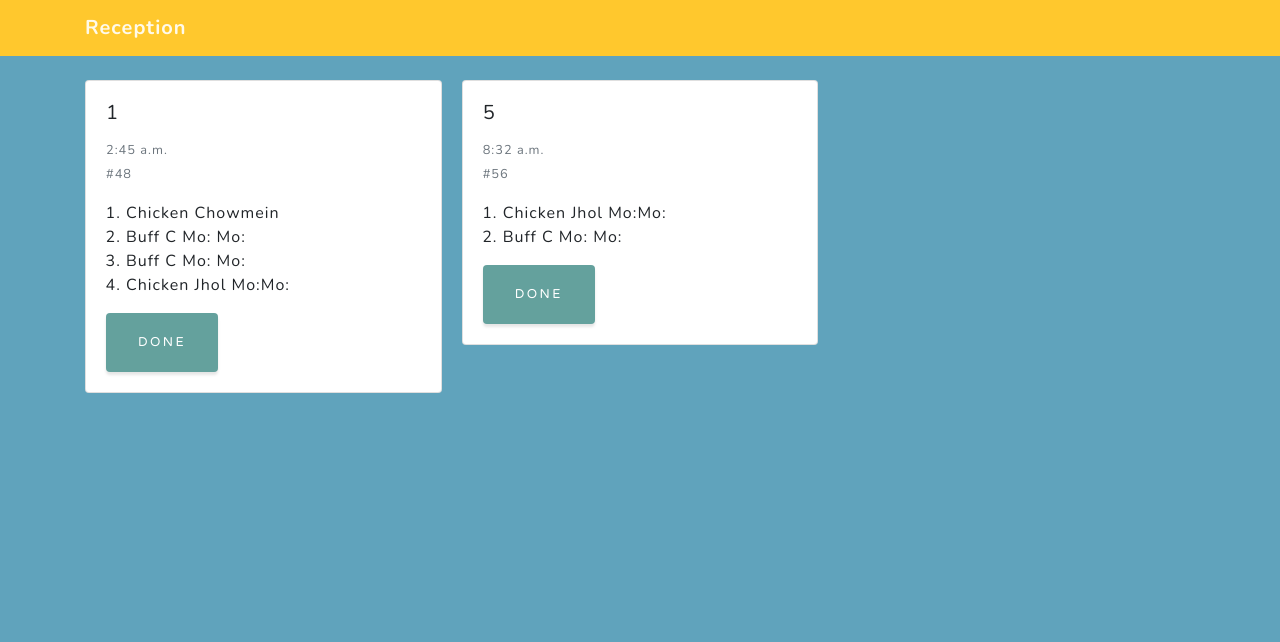
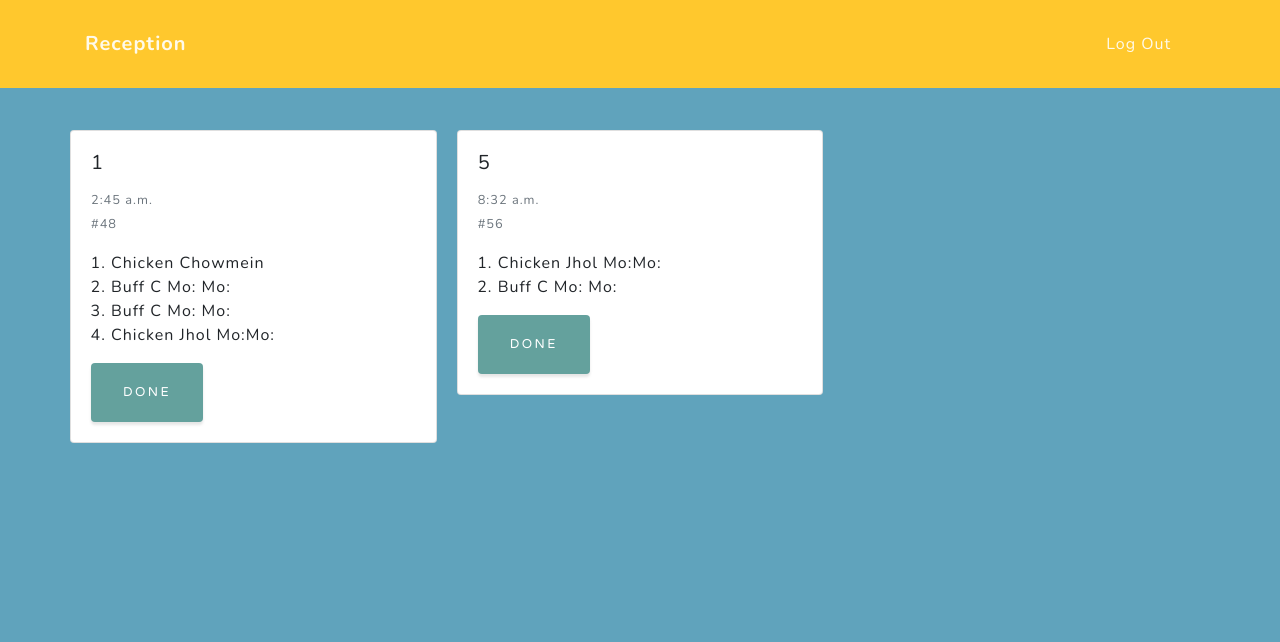
Before and after one commit to kabir0st/live_order_sys_project_for_kta_haru, a Django app: page /reception in a window 1280 px wide. Shown: the top 642 px of the page. Run offline with Django 3.2, Linux system fonts and the light colour scheme; a user stored in the database is signed in; data comes from the database, SQL or seed files in the repository; both versions use the stored data as it was after the commit; some libraries are stand-ins or nearby versions.

Commit message:
Naya Table

```diff
--- a/reception/templates/reception/reception.html
+++ b/reception/templates/reception/reception.html
@@ -5,11 +5,16 @@
       <nav class="navbar navbar-light fixed-top navbar-noscroll" id="mainNav">
           <div class="container">
             <a class="navbar-brand js-scroll-trigger" href="#page-top">Reception</a>
-            </div>
-          </div>
+
+            <ul class="navbar-nav ml-auto">
+              <li class="nav-item">
+                  <a class="nav-link js-scroll-trigger" href="/admin/logout/">Log Out</a>
+              </li>
+          </ul>
+        </div>
         </nav>
 
-<div class="container" style="height: 1080px;">
+<div class="container" style="height: 1080px; padding: 50px 0px 0px 0px;">
     <div class="card-columns" style="padding-top:80px; padding-bottom:80px;">
     {% for order in orders.order %}
       <div class="card">
```
Also changed, not shown: db.sqlite3.
